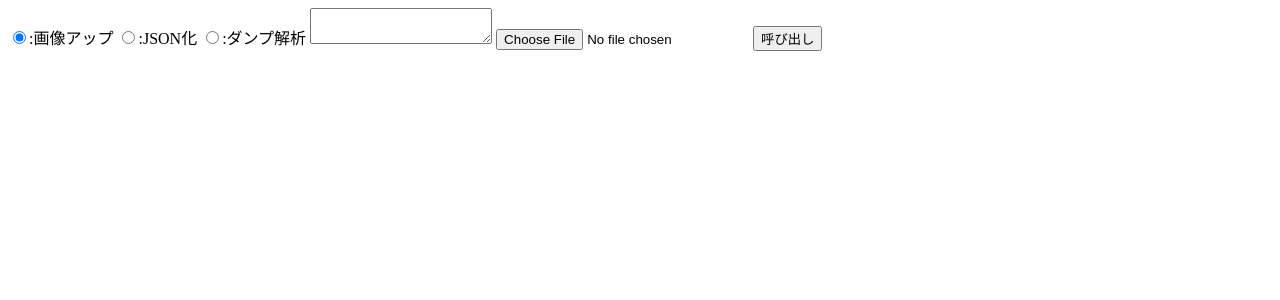
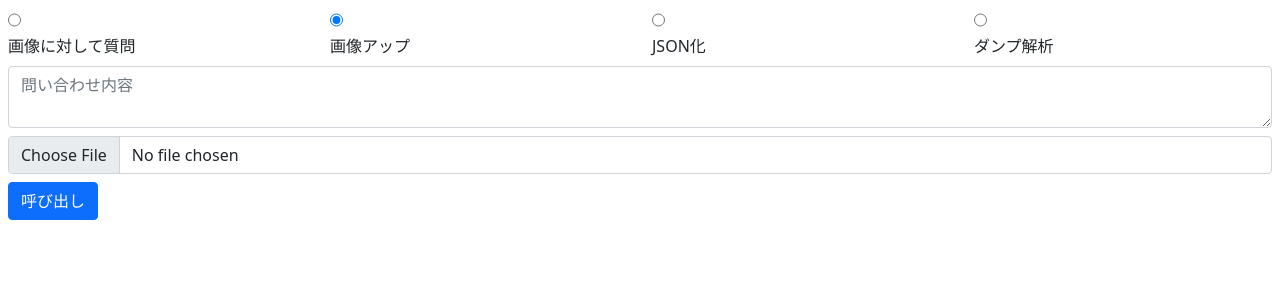
Before and after one commit to dioh0922/img_convert_calorie, a Flask app: page / in a window 1280 px wide. Shown: the top 300 px of the page. Run offline with Flask 3, Linux system fonts and the light colour scheme.

Commit message:
レイアウト調整

```diff
--- a/python/templates/index.html
+++ b/python/templates/index.html
@@ -1,18 +1,61 @@
-<!DOCTYPE html>
-<html>
-<head>
-  <meta charset="UTF-8">
-  <title>Add User</title>
-</head>
-<body>
-  <form action="/request" method="post" enctype="multipart/form-data">
-    <input type="radio" name="mode" value="read" checked/>:画像アップ
-    <input type="radio" name="mode" value="parse"/>:JSON化
-    <input type="radio" name="mode" value="dump"/>:ダンプ解析
+{% extends 'layout.html' %}
 
-    <textarea name="prompt"></textarea>
-    <input type="file" name="file" accept="image/*"/>
-    <button type="submit">呼び出し</button>
-  </form>
-</body>
-</html>
+{% block content %}
+
+<div class="mx-2 my-2">
+
+  <div id="loading" style="display: none;">
+    <div class="d-flex justify-content-center">
+      <div class="spinner-grow" role="status" style="width: 3rem; height: 3rem;">
+        <span class="visually-hidden">Loading...</span>
+      </div>
+    </div>
+  </div>
+
+  <div id="form-container">
+    <form id="myForm" action="/request" method="post" enctype="multipart/form-data">
+      <div class="row mb-2">
+
+        <div class="col-sm-3">
+          <input class="form-check" type="radio" name="mode" value="ask_one"/>画像に対して質問
+        </div>
+
+        <div class="col-sm-3">
+          <input class="form-check" type="radio" name="mode" value="read" checked/>画像アップ
+        </div>
+
+        <div class="col-sm-3">
+          <input class="form-check" type="radio" name="mode" value="parse"/>JSON化
+        </div>
+
+        <div class="col-sm-3">
+          <input class="form-check" type="radio" name="mode" value="dump"/>ダンプ解析
+        </div>
+      </div>
+
+      <div class="form-group mb-2">
+        <textarea class="form-control" name="prompt" placeholder="問い合わせ内容"></textarea>
+      </div>
+
+      <div class="form-group mb-2">
+        <input class="form-control" type="file" name="file" accept="image/*"/>
+      </div>
+
+      <div class="form-group mb-2">
+        <button class="btn btn-primary" type="submit">呼び出し</button>
+      </div>
+    </form>
+  </div>
+</div>
+
+<script>
+  // フォームが送信される前にフォームを非表示にしてローディングインジケーターを表示
+  document.getElementById('myForm').addEventListener('submit', function(event) {
+      // フォームを非表示
+      document.getElementById('form-container').style.display = 'none';
+
+      // ローディングインジケーターを表示
+      document.getElementById('loading').style.display = 'block';
+  });
+</script>
+{% endblock %}
--- /dev/null
+++ b/python/templates/layout.html
@@ -0,0 +1,25 @@
+<!DOCTYPE html>
+<html lang="ja">
+<head>
+    <meta charset="UTF-8">
+    <meta name="viewport" content="width=device-width, initial-scale=1.0">
+    <title>Gemini用</title>
+    <link href="https://cdn.jsdelivr.net/npm/bootstrap@5.0.2/dist/css/bootstrap.min.css" rel="stylesheet" integrity="sha384-EVSTQN3/azprG1Anm3QDgpJLIm9Nao0Yz1ztcQTwFspd3yD65VohhpuuCOmLASjC" crossorigin="anonymous">
+    <script src="https://cdn.jsdelivr.net/npm/@popperjs/core@2.9.2/dist/umd/popper.min.js" integrity="sha384-IQsoLXl5PILFhosVNubq5LC7Qb9DXgDA9i+tQ8Zj3iwWAwPtgFTxbJ8NT4GN1R8p" crossorigin="anonymous"></script>
+    <script src="https://cdn.jsdelivr.net/npm/bootstrap@5.0.2/dist/js/bootstrap.min.js" integrity="sha384-cVKIPhGWiC2Al4u+LWgxfKTRIcfu0JTxR+EQDz/bgldoEyl4H0zUF0QKbrJ0EcQF" crossorigin="anonymous"></script>
+
+</head>
+<body>
+    <header>
+        <nav>
+        </nav>
+    </header>
+
+    <main>
+        {% block content %}{% endblock %}
+    </main>
+
+    <footer>
+    </footer>
+</body>
+</html>
```
Also changed, not shown: python/templates/api_result.html (+7 -11 lines), 1 other file.
